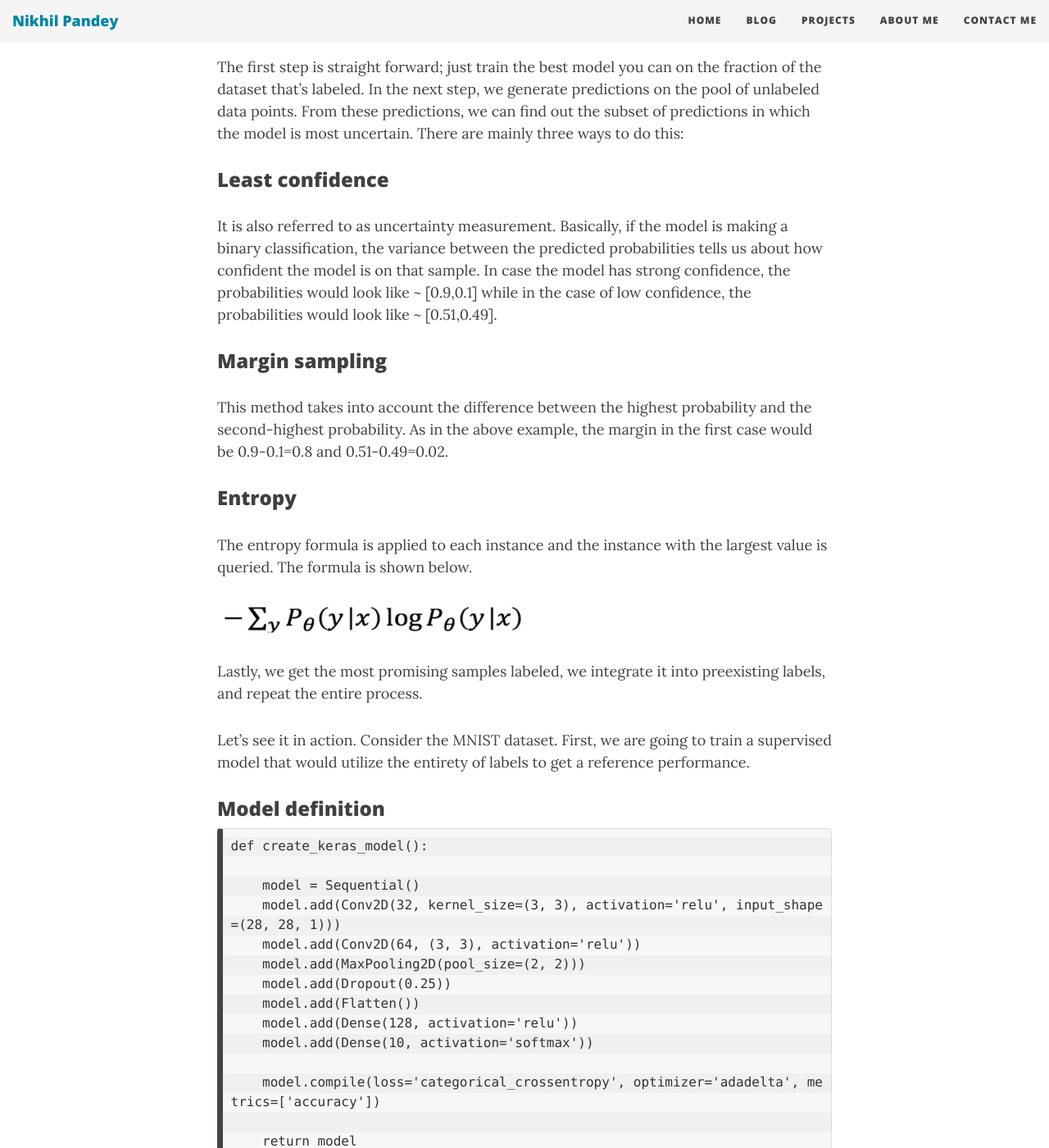
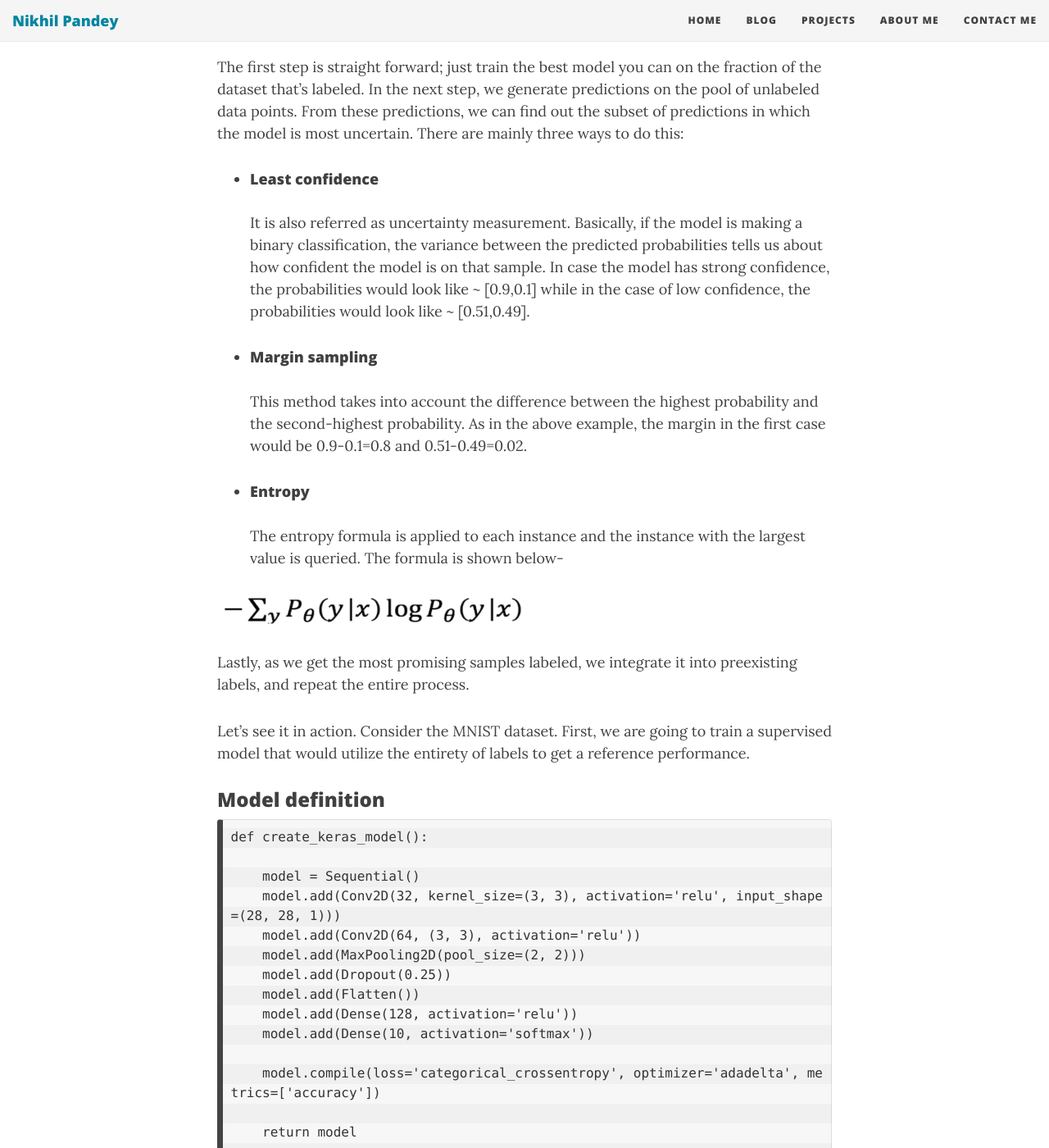
Before and after one commit to notenail/notenail.github.io, a Jekyll site: the page built from _posts/2020-08-29-activelearning.md, in a window 1280 px wide and 1400 px high, scrolled down 1000 px. Shown: the whole window at 82% size. Built offline with Jekyll 4.4.1, drawn with Linux system fonts in a browser that asks for light colours; nearby versions of some CDN libraries; comment, search, counter and statistics services are not loaded.

Commit message:
active learning part 2- date change

```diff
--- a/_posts/2020-08-29-activelearning.md
+++ b/_posts/2020-08-29-activelearning.md
@@ -28,20 +28,20 @@ Let’s assume that we have a small fraction (Df) of the dataset already labeled
 
 The first step is straight forward; just train the best model you can on the fraction of the dataset that’s labeled. In the next step, we generate predictions on the pool of unlabeled data points. From these predictions, we can find out the subset of predictions in which the model is most uncertain. There are mainly three ways to do this:
 
-### Least confidence
- It is also referred to as uncertainty measurement. Basically, if the model is making a binary classification, the variance between the predicted probabilities tells us about how confident the model is on that sample. In case the model has strong confidence, the probabilities would look like ~ [0.9,0.1] while in the case of low confidence, the probabilities would look like ~ [0.51,0.49].
+ - #### Least confidence
+   It is also referred  as uncertainty measurement. Basically, if the model is making a binary classification, the variance between the predicted probabilities tells us about how confident the model is on that sample. In case the model has strong confidence, the probabilities would look like ~ [0.9,0.1] while in the case of low confidence, the probabilities would look like ~ [0.51,0.49].
 
-### Margin sampling
- This method takes into account the difference between the highest probability and the second-highest probability. As in the above example, the margin in the first case would be 0.9-0.1=0.8 and 0.51-0.49=0.02.
+ - #### Margin sampling
+   This method takes into account the difference between the highest probability and the second-highest probability. As in the above example, the margin in the first case would be 0.9-0.1=0.8 and 0.51-0.49=0.02.
 
-### Entropy
- The entropy formula is applied to each instance and the instance with the largest value is queried. The formula is shown below.
+ - #### Entropy
+  The entropy formula is applied to each instance and the instance with the largest value is queried. The formula is shown below-
 
  <img src="{{ site.url }}/img/projects/active-lr/entropy.png" width="50%" hight="50%">
 
 
 
-Lastly, we get the most promising samples labeled, we integrate it into preexisting labels, and repeat the entire process.
+Lastly, as we get the most promising samples labeled, we integrate it into preexisting labels, and repeat the entire process.
 
 Let’s see it in action. Consider the MNIST dataset. First, we are going to train a supervised model that would utilize the entirety of labels to get a reference performance.
 
```
